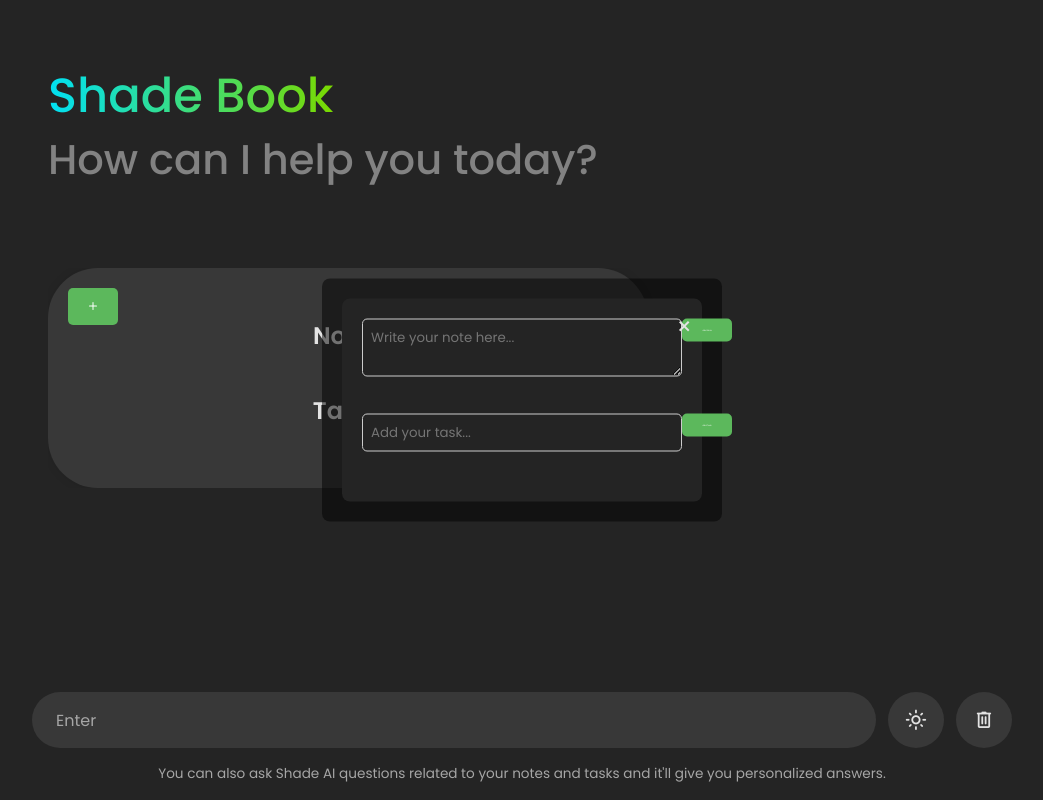
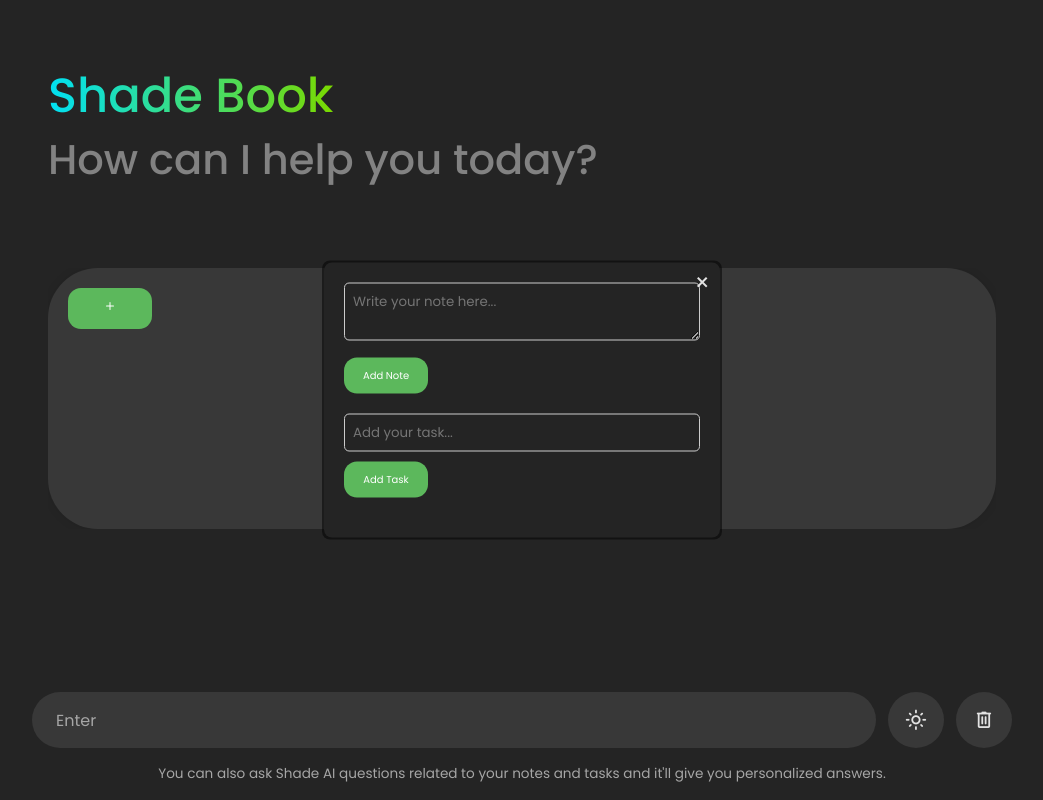
Before and after one commit to shadeappworld/sbook, a plain HTML site: page index.html in a window 1280 px wide. Both pictures are taken after a click on the button 211 px from the left and 306 px from the top of the page. Shown: the whole page, without its empty margins (118-1161 px from the left). Drawn offline with nearby package versions, Linux system fonts and the light colour scheme.

Commit message:
Add files via upload

```diff
--- a/script.js
+++ b/script.js
@@ -92,7 +92,7 @@ const generateAPIResponse = async (incomingMessageDiv, aiMessage) => {
 // Show a loading animation while waiting for the API response
 const showLoadingAnimation = () => {
   const html = `<div class="message-content">
-                  <img class="avatar" src="images/gemini.svg" alt="Gemini avatar">
+                  <img class="avatar" src="yuh.jpg" alt="NGGYU">
                   <p class="text"></p>
                   <div class="loading-indicator">
                     <div class="loading-bar"></div>
@@ -126,7 +126,7 @@ const handleOutgoingChat = async () => {
     isResponseGenerating = true;
 
     const html = `<div class="message-content">
-                  <img class="avatar" src="images/user.jpg" alt="User avatar">
+                  <img class="avatar" src="person.png" alt="User avatar">
                   <p class="text"></p>
                 </div>`;
 
--- a/style.css
+++ b/style.css
@@ -348,13 +348,17 @@ body.hide-header .header {
 
 .container {
   width: 100%;
-  max-width: 600px;
-  background-color: #fff;
+  /* max-width: 600px; */
+  /* background-color: #fff; */
   padding: 20px;
   border-radius: 50px;
   background: var(--secondary-color);
   box-shadow: 0 0 10px rgba(0, 0, 0, 0.1);
   color: var(--text-color);
+  position: sticky;
+  /* left: 15%; */
+  MARGIN: 0px;
+  POSITION: sticky;
 }
 
 h1, h2 {
@@ -372,14 +376,14 @@ textarea, input[type="text"] {
 }
 
 button {
-  width: 50px;
+  width: 84px;
   padding: 10px;
-  position: absolute;
-  border-radius: 5px;
+  position: sticky;
+  border-radius: 13px;
   background-color: #5cb85c;
   color: white;
   border: none;
-  font-size: 2px;
+  font-size: 10px;
   cursor: pointer;
 }
 
@@ -475,7 +479,7 @@ li {
   max-width: 90%; /* Ensures the popup is responsive */
   background-color: rgba(0, 0, 0, 0.5); /* Dark background */
   z-index: 1000;
-  padding: 20px;
+  padding: 2px;
   border-radius: 8px;
 }
 
@@ -490,7 +494,7 @@ li {
 /* Close button */
 .close-btn {
   position: absolute;
-  top: 10px;
+  top: 2px;
   right: 10px;
   font-size: 24px;
   cursor: pointer;
@@ -529,6 +533,7 @@ li {
   width: 100%;
   padding: 8px;
   margin-bottom: 10px;
+  color: white;
 }
 
 .task-btn {
@@ -586,11 +591,11 @@ li {
 
 #notesList li .delete-btn, #taskList li .delete-btn {
   font-size: 12px;
-  background-color: #ff4444;
+  background-color: #ff444400;
   color: white;
   border: none;
   border-radius: 5px;
-  padding: 5px 10px;
+  padding: 1px 1px;
   cursor: pointer;
   transition: background-color 0.3s ease;
 }
```
Also changed, not shown: index.html (line endings or trailing spaces), manifest.json (added), person.png (added), yuh.jpg (added).
